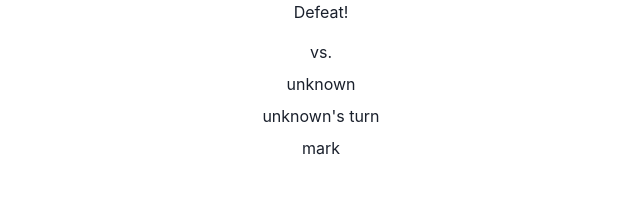
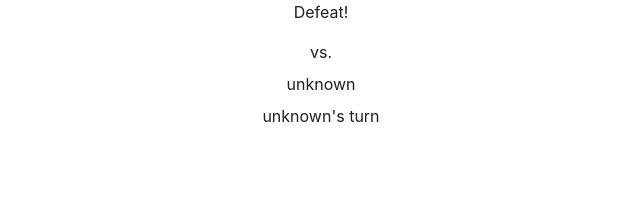
Before and after one commit to ikizey/tic-tac-toe, a React (Vite) app in the folder frontend/: page /game in a window 1280 px wide. Shown: the top 222 px of the page, without its empty margins (319-959 px from the left). Built offline with nearby package versions, Linux system fonts and the light colour scheme; no server answers.

Commit message:
fix show move

```diff
--- a/frontend/src/components/Mark.jsx
+++ b/frontend/src/components/Mark.jsx
@@ -2,7 +2,7 @@ import { Text } from '@chakra-ui/react';
 
 const Mark = ({ move }) => {
   const color = move === 'X' ? 'purple' : 'green';
-  return <Text colorScheme={color}>mark</Text>;
+  return <Text colorScheme={color}>{move}</Text>;
 };
 
 export default Mark;
```
